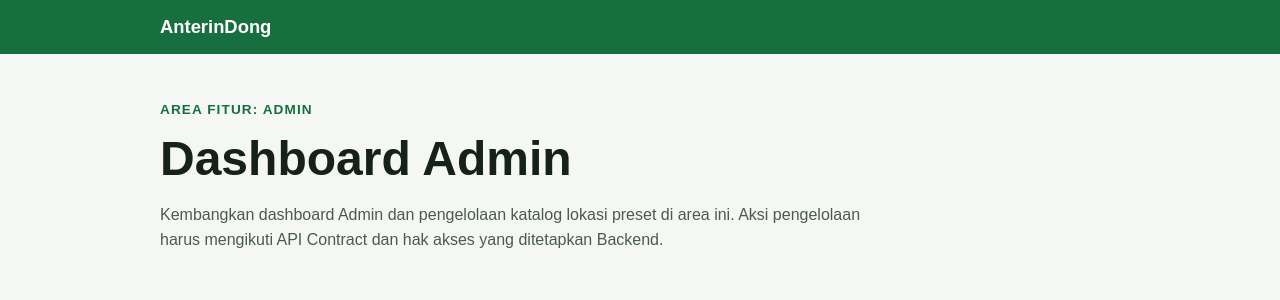
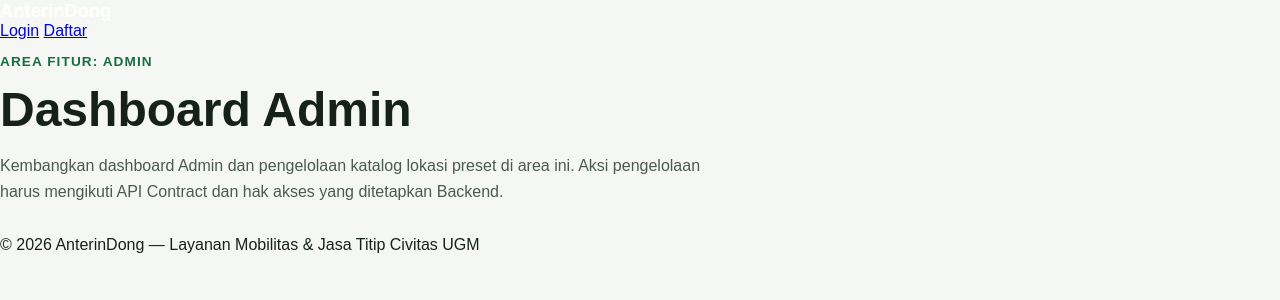
Before and after one commit to RI1B1/frontend, a FastAPI app: page /admin/ in a window 1280 px wide. Shown: the top 300 px of the page. Run offline with FastAPI, Linux system fonts and the light colour scheme.

Commit message:
Refactor base.html for improved structure and content

```diff
--- a/app/templates/base.html
+++ b/app/templates/base.html
@@ -1,17 +1,76 @@
-<!doctype html>
+<!DOCTYPE html>
 <html lang="id">
-  <head>
-    <meta charset="utf-8">
-    <meta name="viewport" content="width=device-width, initial-scale=1">
-    <title>{% block title %}{{ app_name }}{% endblock %}</title>
+<head>
+    <meta charset="UTF-8">
+    <meta name="viewport" content="width=device-width, initial-scale=1.0">
+    <title>{% block title %}AnterinDong — UGM{% endblock %}</title>
     <link rel="stylesheet" href="{{ url_for('static', path='/css/style.css') }}">
-  </head>
-  <body>
-    <header class="site-header">
-      <a class="brand" href="/">{{ app_name }}</a>
+    {% block extra_css %}{% endblock %}
+</head>
+<body>
+    <header class="navbar">
+        <div class="container nav-wrapper">
+            <a href="/" class="brand">AnterinDong</a>
+
+            <nav class="nav-menu">
+                {% if user and user.is_authenticated %}
+
+                    {% if user.role == 'CUSTOMER' %}
+                        <a href="/customer/dashboard">Dashboard</a>
+                        <a href="/customer/orders/antar-jemput">Antar-Jemput</a>
+                        <a href="/customer/orders/jasa-titip">Jasa Titip</a>
+                        <a href="/customer/history">Riwayat</a>
+                        <a href="/driver/apply">Jadi Driver</a>
+
+                    {% elif user.role == 'DRIVER' %}
+                        <a href="/driver/dashboard">Dashboard Driver</a>
+                        <a href="/driver/history">Riwayat Order</a>
+                        <a href="/customer/dashboard">Mode Customer</a>
+
+                    {% elif user.role == 'ADMIN' %}
+                        <a href="/admin/dashboard">Dashboard Admin</a>
+                        <a href="/admin/drivers">Pengajuan Driver</a>
+                        <a href="/admin/locations">Kelola Lokasi</a>
+                        <a href="/admin/orders">Semua Pesanan</a>
+                    {% endif %}
+
+                    <div class="nav-user">
+                        <span>{{ user.name or user.email }} ({{ user.role }})</span>
+                        <form action="/auth/logout" method="POST" style="display:inline;">
+                            <button type="submit" class="btn-logout">Logout</button>
+                        </form>
+                    </div>
+
+                {% else %}
+                    <a href="/auth/login">Login</a>
+                    <a href="/auth/register">Daftar</a>
+                {% endif %}
+            </nav>
+        </div>
     </header>
-    <main class="page-content">
-      {% block content %}{% endblock %}
+
+    <main class="container main-content">
+        {% if error_message %}
+            <div class="alert alert-error" role="alert">
+                {{ error_message }}
+            </div>
+        {% endif %}
+
+        {% if success_message %}
+            <div class="alert alert-success" role="status">
+                {{ success_message }}
+            </div>
+        {% endif %}
+
+        {% block content %}{% endblock %}
     </main>
-  </body>
+
+    <footer class="footer">
+        <div class="container">
+            <p>&copy; 2026 AnterinDong — Layanan Mobilitas & Jasa Titip Civitas UGM</p>
+        </div>
+    </footer>
+
+    {% block extra_js %}{% endblock %}
+</body>
 </html>
```
